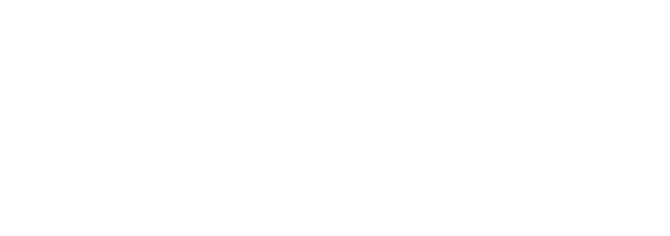
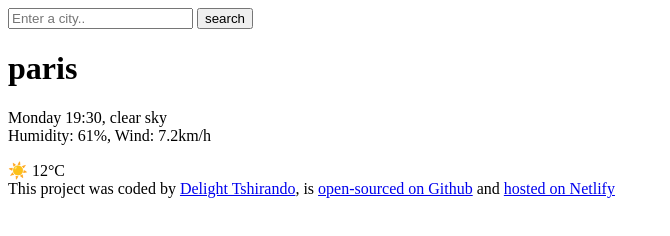
Before and after one commit to delightteekay/delight-weather-app, a plain HTML site: page index.html in a window 1280 px wide. Shown: the whole page, without its empty margins (0-670 px from the left). Drawn offline with Linux system fonts and the light colour scheme.

Commit message:
added the html to the project

```diff
--- a/index.html
+++ b/index.html
@@ -6,6 +6,30 @@
     <title>Delight app</title>
 </head>
 <body>
-
+<header>
+<form>
+<input type="search" placeholder="Enter a city.." required />
+<input type="submit" value="search" />
+</form>
+</header>
+<main>
+<div>
+<h1>paris</h1>
+<p>
+Monday 19:30, clear sky
+<br />
+Humidity: 61%, Wind: 7.2km/h
+</p>
+</div>
+<div>
+☀️ 12°C
+</div>
+</main>
+<footer>
+This project was coded by
+<a href="https://github.com/">Delight Tshirando</a>, is
+<a href="https://github.com/delightteekay/delight-weather-app">open-sourced on Github</a> and
+<a href="https://glittering-nougat-e2b3a6.netlify.app/">hosted on Netlify</a>
+</footer>
 </body>
 </html>
```
